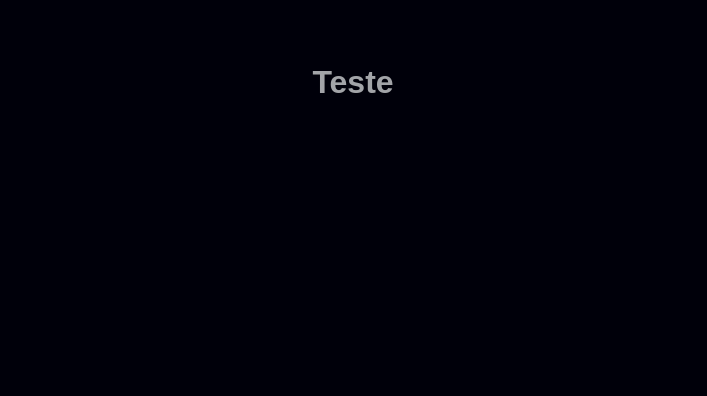
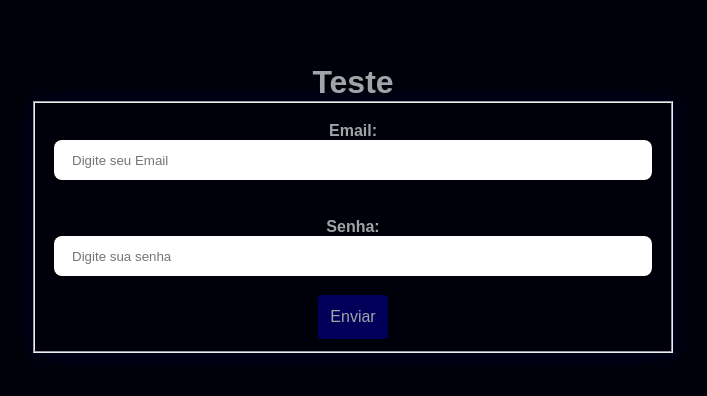
Before and after one commit to J0A0Pedro/teste, a website: page index.html in a window 1280 px wide. Shown: the whole page, without its empty margins (287-994 px from the left). Drawn offline with Linux system fonts and the light colour scheme.

Commit message:
add formulário

```diff
--- a/index.html
+++ b/index.html
@@ -12,6 +12,20 @@
 <body>
     <h1>Teste</h1>
 
+    <form action="index.html">
+        <fieldset>
+            <div>
+                <label for="email"><strong>Email:</strong></label>
+                <input type="text" name="email" id="email" placeholder="Digite seu Email">
+            </div>
+            <div>
+                <label for="password"><strong>Senha:</strong></label>
+                <input type="password" name="password" id="password" placeholder="Digite sua senha">
+            </div>
+            <input type="button" id="btn" value="Enviar">
+        </fieldset>
+    </form>
+
 </body>
 
 </html>
--- a/style.css
+++ b/style.css
@@ -11,3 +11,40 @@ body {
     background-color: rgb(0, 0, 10);
     color: #a2a4a8;
 }
+
+form {
+    width: 50%;
+    margin: auto;
+    box-shadow: 1px 1px 18px 1px rgb(0, 0, 40);
+}
+
+div {
+    padding: 3%;
+}
+
+div input {
+    width: 100%;
+    height: 3em;
+    border: none;
+    border-radius: 8px;
+    padding-left: 3%;
+
+}
+
+#btn {
+    border: none;
+    font-size: 1em;
+    padding: 2%;
+    margin-bottom: 2%;
+    border-radius: 4px;
+    background-color: rgb(0, 0, 90);
+    color: #a2a4a8;
+    cursor: pointer;
+}
+
+#btn:hover {
+    background-color: rgb(0, 0, 200);
+    color: #fff;
+    transition: all 150ms;
+    transform: translateY(-3px);
+}
```
